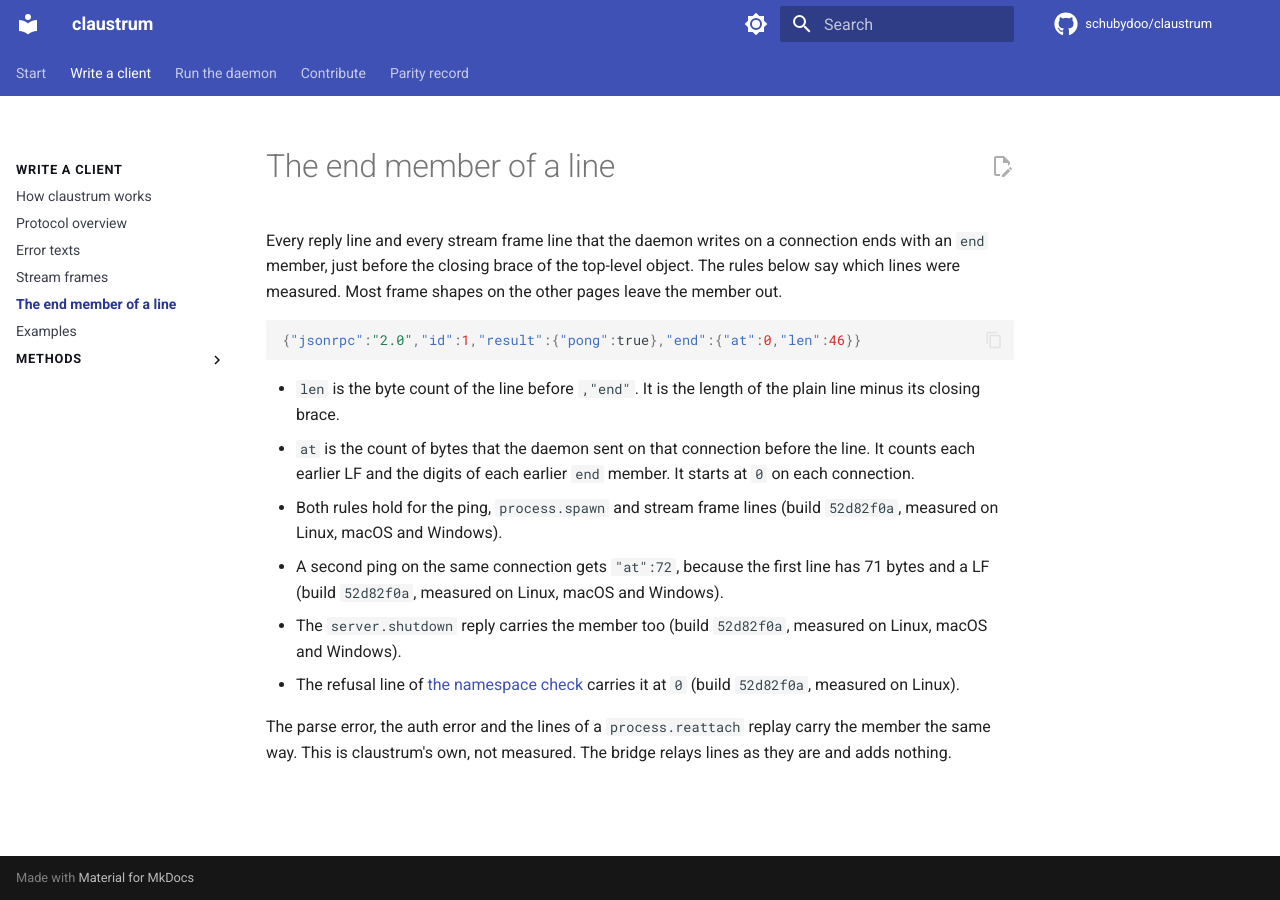
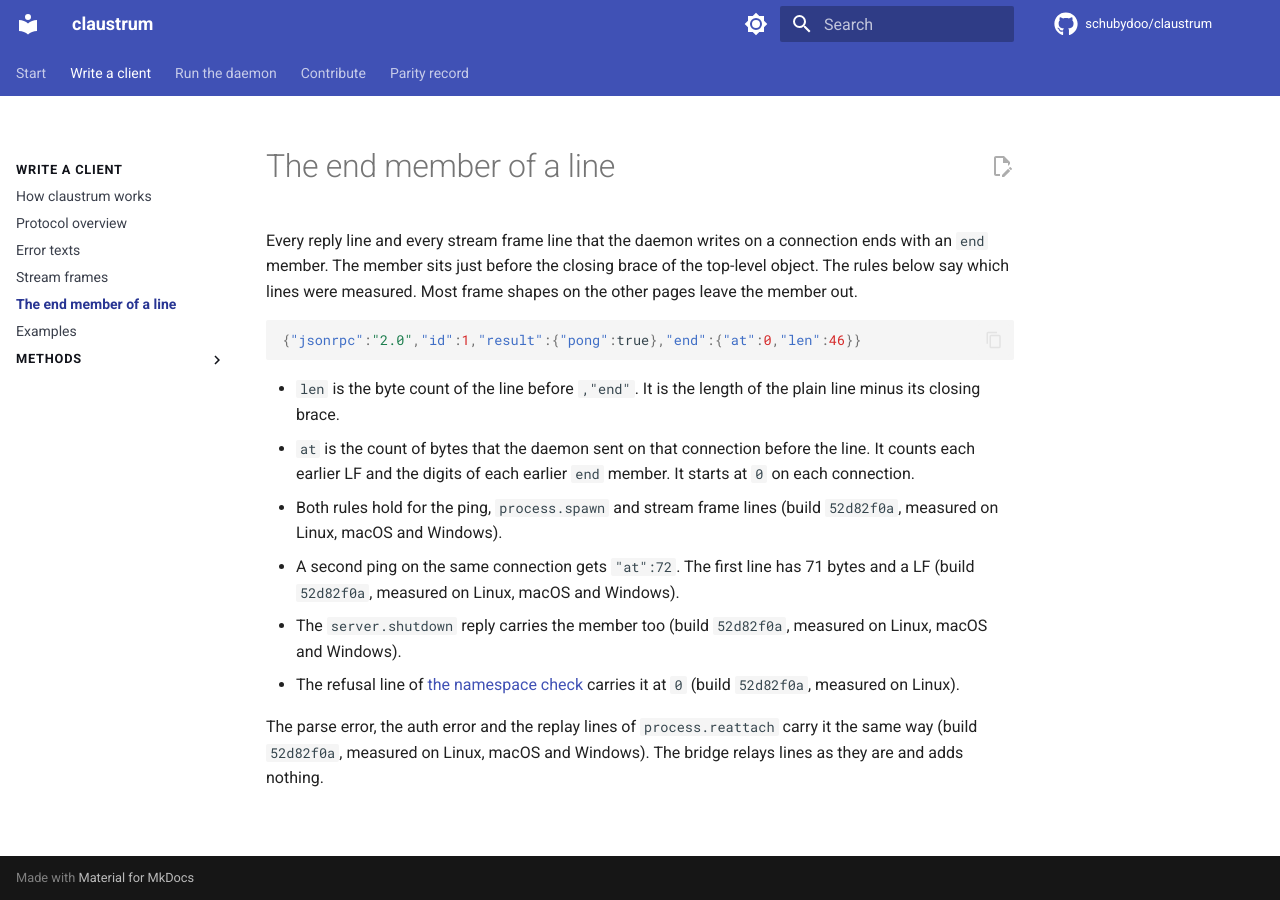
Before and after one commit to schubydoo/claustrum, an MkDocs documentation site: the page built from docs/protocol/line-end.md, in a window 1280 px wide. Built offline with MkDocs 1.6.1 and Material for MkDocs 9.7.7, drawn with Linux system fonts in a browser that asks for light colours; comment, search, counter and statistics services are not loaded.

Commit message:
docs: mark the parse error, auth error and replay lines as measured
Co-Authored-By: Claude Opus 5.5 <noreply@anthropic.com>

````diff
--- a/docs/protocol/line-end.md
+++ b/docs/protocol/line-end.md
@@ -1,6 +1,6 @@
 # The end member of a line
 
-Every reply line and every stream frame line that the daemon writes on a connection ends with an `end` member, just before the closing brace of the top-level object. The rules below say which lines were measured. Most frame shapes on the other pages leave the member out.
+Every reply line and every stream frame line that the daemon writes on a connection ends with an `end` member. The member sits just before the closing brace of the top-level object. The rules below say which lines were measured. Most frame shapes on the other pages leave the member out.
 
 ```json
 {"jsonrpc":"2.0","id":1,"result":{"pong":true},"end":{"at":0,"len":46}}
@@ -9,8 +9,8 @@ Every reply line and every stream frame line that the daemon writes on a connect
 - `len` is the byte count of the line before `,"end"`. It is the length of the plain line minus its closing brace.
 - `at` is the count of bytes that the daemon sent on that connection before the line. It counts each earlier LF and the digits of each earlier `end` member. It starts at `0` on each connection.
 - Both rules hold for the ping, `process.spawn` and stream frame lines (build `52d82f0a`, measured on Linux, macOS and Windows).
-- A second ping on the same connection gets `"at":72`, because the first line has 71 bytes and a LF (build `52d82f0a`, measured on Linux, macOS and Windows).
+- A second ping on the same connection gets `"at":72`. The first line has 71 bytes and a LF (build `52d82f0a`, measured on Linux, macOS and Windows).
 - The `server.shutdown` reply carries the member too (build `52d82f0a`, measured on Linux, macOS and Windows).
 - The refusal line of [the namespace check](server.md#a-refused-caller-linux) carries it at `0` (build `52d82f0a`, measured on Linux).
 
-The parse error, the auth error and the lines of a `process.reattach` replay carry the member the same way. This is claustrum's own, not measured. The bridge relays lines as they are and adds nothing.
+The parse error, the auth error and the replay lines of `process.reattach` carry it the same way (build `52d82f0a`, measured on Linux, macOS and Windows). The bridge relays lines as they are and adds nothing.
````
Also changed, not shown: 2 other files.
